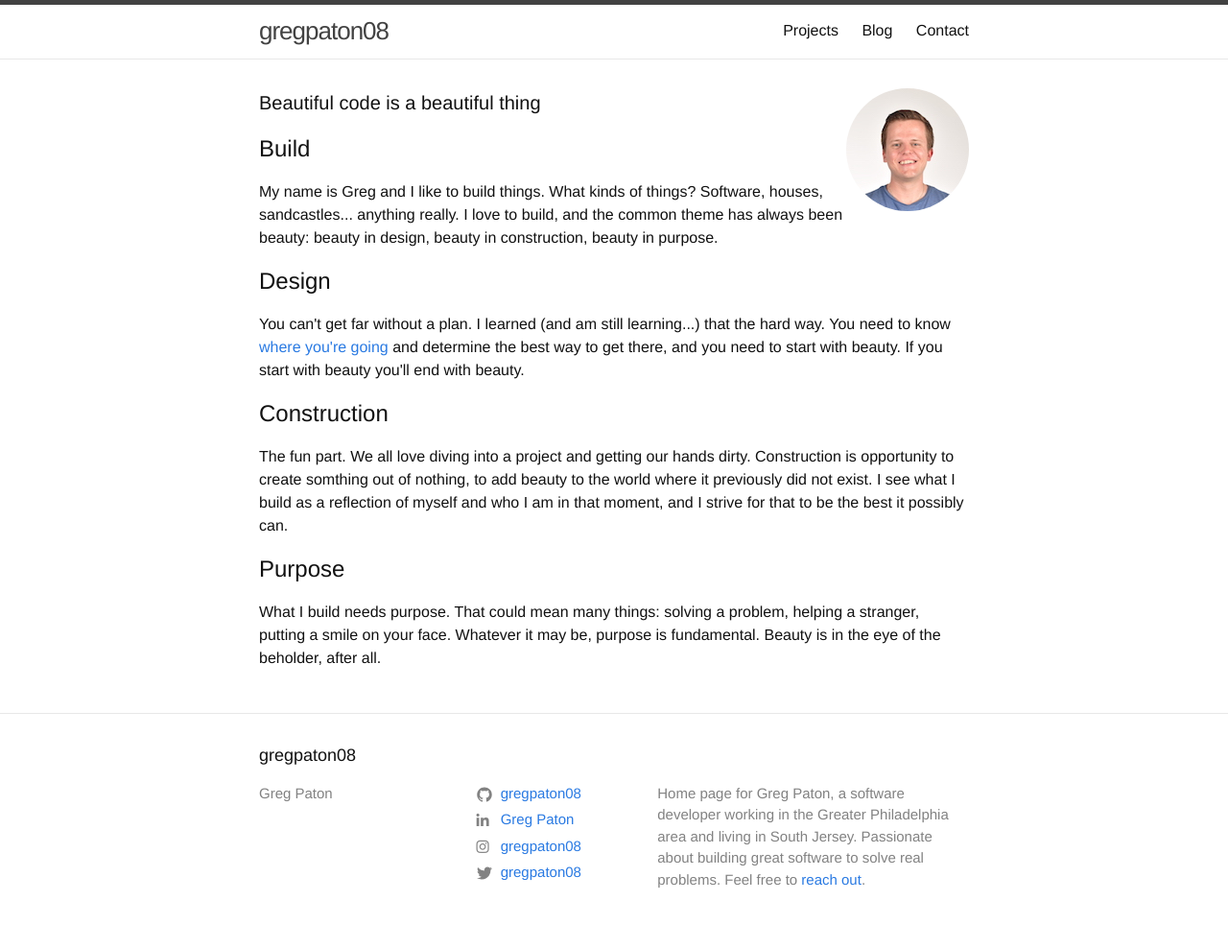
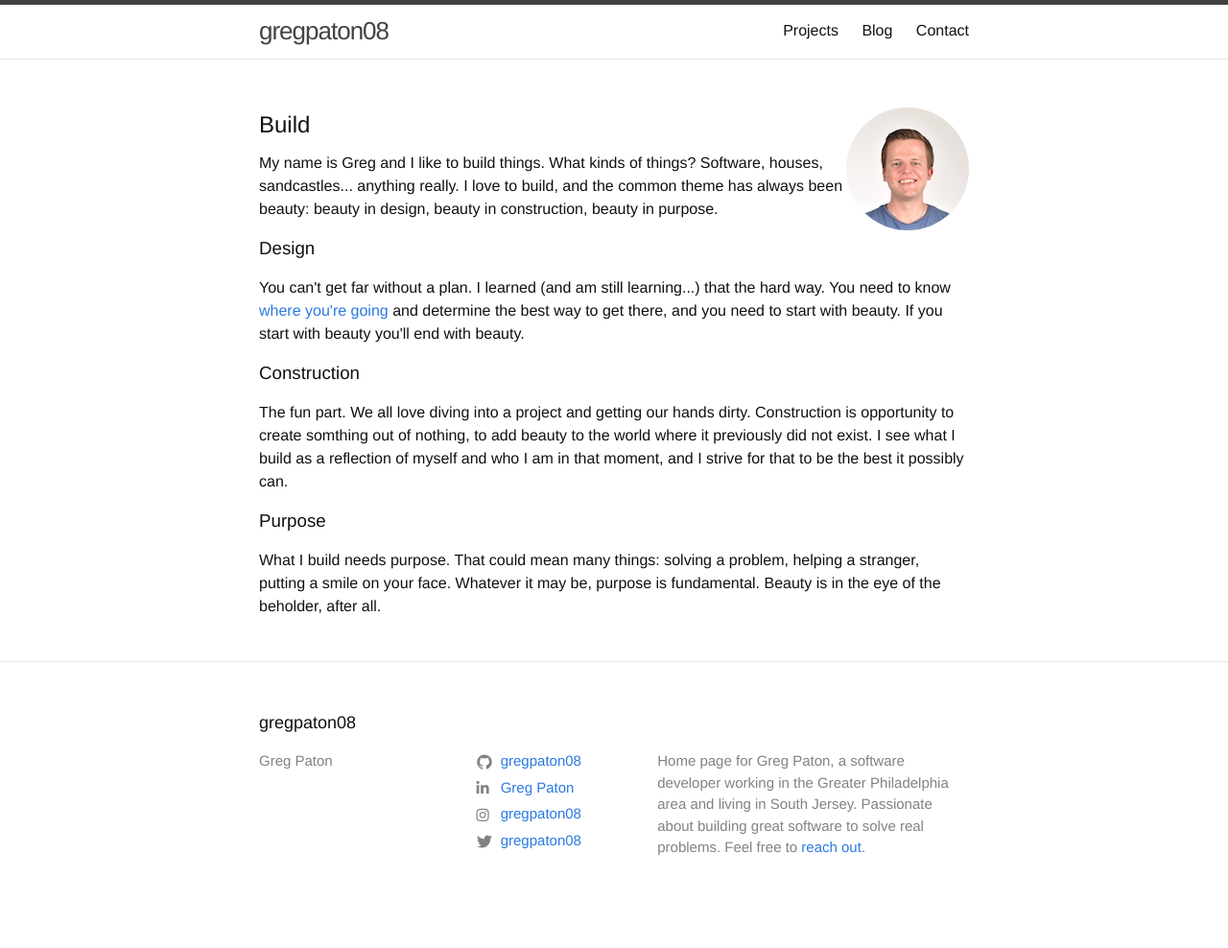
Before and after one commit to gregpaton08/gregpaton08.github.io, a Jekyll site: the page built from index.md, in a window 1280 px wide. Shown: the whole page at 96% size. Built offline with Jekyll 4.4.1, drawn with Linux system fonts in a browser that asks for light colours; nearby versions of some CDN libraries; after the commit the page ends 955 px from its top, so only the background shows below that.

Commit message:
version updates and minor style changes

```diff
--- a/Gemfile
+++ b/Gemfile
@@ -7,7 +7,7 @@ source "https://rubygems.org"
 #
 # This will help ensure the proper Jekyll version is running.
 # Happy Jekylling!
-gem "jekyll", "~> 4.3.3"
+gem "jekyll", "~> 4.4.1"
 # This is the default theme for new Jekyll sites. You may change this to anything you like.
 gem "minima", "~> 2.5"
 # If you want to use GitHub Pages, remove the "gem "jekyll"" above and
--- a/_layouts/home.html
+++ b/_layouts/home.html
@@ -7,7 +7,6 @@ layout: default
   {{ content }}
 
   <h1 class="page-heading">
-    Beautiful code is a beautiful thing
     <img class="profile-pic" src="{{ site.url }}/assets/profile_pic.jpg" height="128" width="128">
   </h1>
 
@@ -17,21 +16,21 @@ layout: default
   <p>
     My name is Greg and I like to build things. What kinds of things? Software, houses, sandcastles... anything really. I love to build, and the common theme has always been beauty: beauty in design, beauty in construction, beauty in purpose.
   </p>
-  <h2>
+  <h3>
     Design
-  </h2>
+  </h3>
   <p>
     You can't get far without a plan. I learned (and am still learning...) that the hard way. You need to know <a href="{{ site.baseurl }}{% link alice.html %}">where you're going</a> and determine the best way to get there, and you need to start with beauty. If you start with beauty you'll end with beauty.
   </p>
-  <h2>
+  <h3>
     Construction
-  </h2>
+  </h3>
   <p>
     The fun part. We all love diving into a project and getting our hands dirty. Construction is opportunity to create somthing out of nothing, to add beauty to the world where it previously did not exist. I see what I build as a reflection of myself and who I am in that moment, and I strive for that to be the best it possibly can.
   </p>
-  <h2>
+  <h3>
     Purpose
-  </h2>
+  </h3>
   <p>
     What I build needs purpose. That could mean many things: solving a problem, helping a stranger, putting a smile on your face. Whatever it may be, purpose is fundamental. Beauty is in the eye of the beholder, after all.
   </p>
--- a/_sass/style.scss
+++ b/_sass/style.scss
@@ -15,3 +15,8 @@
 .book-link a:hover {
   color: inherit;
 }
+
+h2 {
+  margin-top: 20px;
+  margin-bottom: 10px;
+}
```
Also changed, not shown: TODO.md (+3 -6 lines), README.md.
